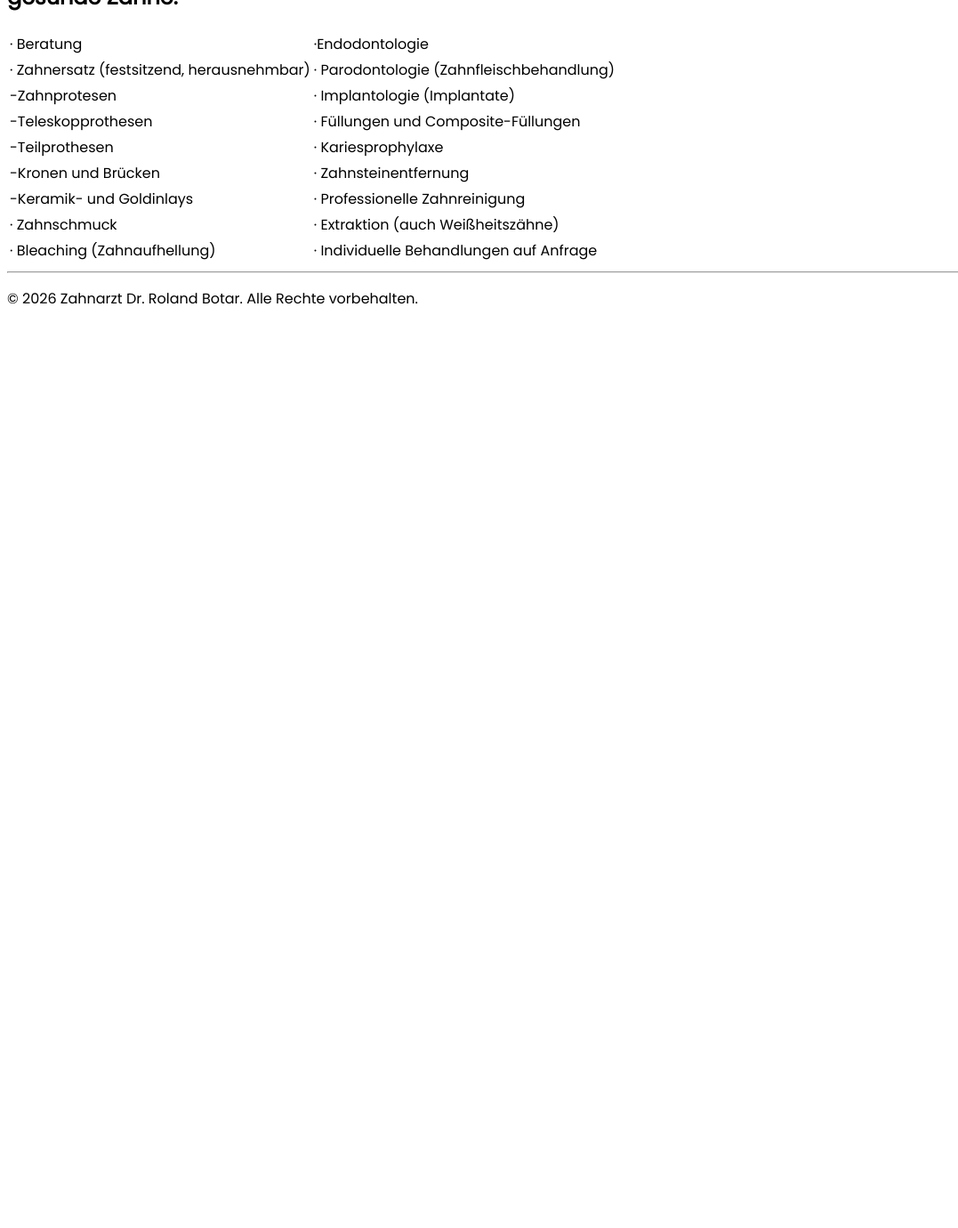
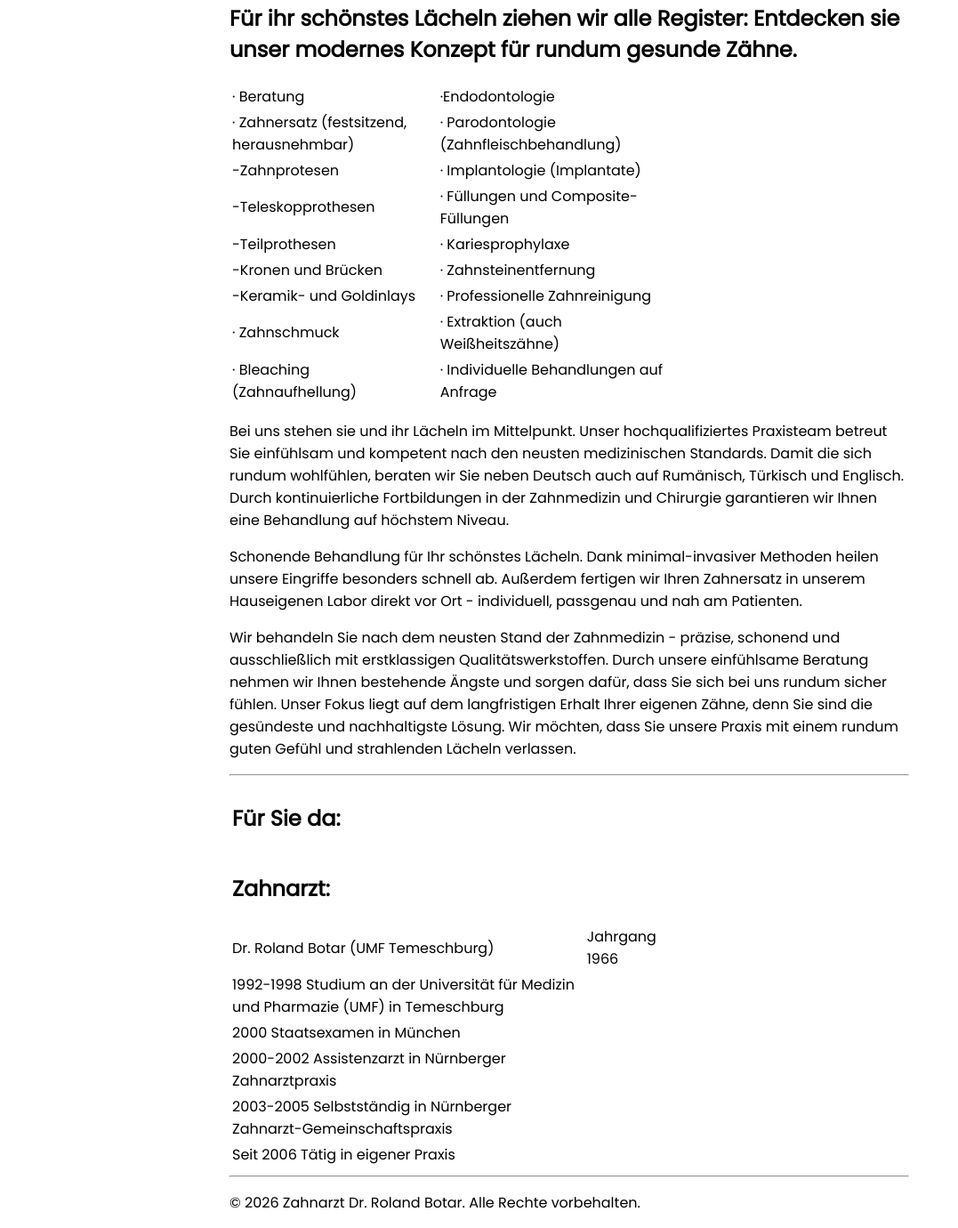
Before and after one commit to ralfr2/rolands-dental-office-website, a plain HTML site: page index.html in a window 1280 px wide. Shown: the part 292-1672 px from the top of the page at 89% size, without its empty margins (0-1077 px from the left). Before the commit the page ends 800 px from the top, so only its background shows below. Drawn offline with Linux system fonts and the light colour scheme.

Commit message:
-added some major css -added some more critical information -added button hovering

```diff
--- a/index.html
+++ b/index.html
@@ -7,6 +7,7 @@
     <title>Zahnarzt Dr. Roland Botar</title>
 </head>
 <body>
+    <div class="page-wrapper">
     <header>
         <h1>Zahnarzt Dr. Roland Botar</h1>
         <nav>
@@ -63,10 +64,51 @@
             </tr>
         </table>
       </section>
+      <section>
+        <p>Bei uns stehen sie und ihr Lächeln im Mittelpunkt. Unser hochqualifiziertes Praxisteam betreut Sie einfühlsam und kompetent nach den neusten medizinischen Standards. Damit die sich rundum wohlfühlen, beraten wir Sie neben Deutsch auch auf Rumänisch, Türkisch und Englisch. Durch kontinuierliche Fortbildungen in der Zahnmedizin und Chirurgie garantieren wir Ihnen eine Behandlung auf höchstem Niveau.</p>
+      </section>
+      <section>
+        <p>Schonende Behandlung für Ihr schönstes Lächeln. Dank minimal-invasiver Methoden heilen unsere Eingriffe besonders schnell ab. Außerdem fertigen wir Ihren Zahnersatz in unserem Hauseigenen Labor direkt vor Ort - individuell, passgenau und nah am Patienten.</p>
+      </section>
+      <section>
+        <p>Wir behandeln Sie nach dem neusten Stand der Zahnmedizin - präzise, schonend und ausschließlich mit erstklassigen Qualitätswerkstoffen. Durch unsere einfühlsame Beratung nehmen wir Ihnen bestehende Ängste und sorgen dafür, dass Sie sich bei uns rundum sicher fühlen. Unser Fokus liegt auf dem langfristigen Erhalt Ihrer eigenen Zähne, denn Sie sind die gesündeste und nachhaltigste Lösung. Wir möchten, dass Sie unsere Praxis mit einem rundum guten Gefühl und strahlenden Lächeln verlassen.</p>
+      </section>
       <hr>
+      <table>
+        <tr>
+            <td> <h2>Für Sie da:</h2> </td>
+            <td></td>
+        </tr>
+        <tr>
+            <td> <h2>Zahnarzt:</h2> </td>
+            <td></td>
+        </tr>
+        <tr>
+            <td>Dr. Roland Botar (UMF Temeschburg)</td>
+            <td>Jahrgang 1966</td>
+        </tr>
+        <tr>
+            <td>1992-1998 Studium an der Universität für Medizin und Pharmazie (UMF) in Temeschburg</td>
+        </tr>
+        <tr>
+            <td>2000 Staatsexamen in München</td>
+        </tr>
+        <tr>
+            <td>2000-2002 Assistenzarzt in Nürnberger Zahnarztpraxis</td>
+        </tr>
+        <tr>
+            <td>2003-2005 Selbstständig in Nürnberger Zahnarzt-Gemeinschaftspraxis</td>
+        </tr>
+        <tr>
+            <td>Seit 2006 Tätig in eigener Praxis</td>
+        </tr>
+      </table>
+
     </main>
+    <hr
     <footer>
         <p>&copy; 2026 Zahnarzt Dr. Roland Botar. Alle Rechte vorbehalten.</p>
     </footer>
+    </div>
 </body>
 </html>
--- a/style.css
+++ b/style.css
@@ -2,10 +2,31 @@
     font-family: 'Poppins';
     src: url('Poppins-Regular.ttf') format('truetype');
 }
-body{
-    background-color:white;
-    scroll-behaviour: smooth;
-    margain: 200px;
+.page-wrapper{
+    max-width: 1200px;
+    margin-left: auto;
+    margin-right: auto;
+    padding: 0 250px;
     font-family: 'Poppins', sans-serif;
-    font-size: 16px;
 }
+table{
+    width: 100%;
+    max-width: 500px;
+}
+a, button{
+    display: inline-block;
+    color: black;
+    text-decoration: none;
+    background: transparent;
+    font-size: 1rem;
+    border: 2px solid black;
+    border-radius: 50px;
+    padding: 10px 20px;
+    transition: all 0.3s ease;
+    cursor: pointer;
+}
+
+a:hover, button:hover {
+    background-color: black;
+    color: white;
+}
```
